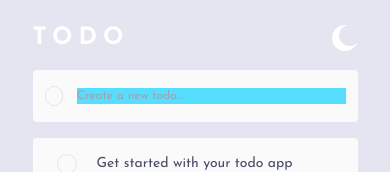
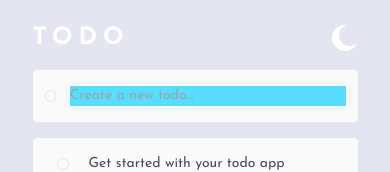
Before and after one commit to GraceYourCode/todo_app, a React (Vite) app: page / in a window 390 px wide. Shown: the part 268-440 px from the top of the page. Built offline with nearby package versions, Linux system fonts and the light colour scheme.

Commit message:
imputing all functionalities

```diff
--- a/src/Components/Check.jsx
+++ b/src/Components/Check.jsx
@@ -9,7 +9,7 @@ const Check = ({dark_mode, check_Control, task, completed}) => {
   return (
     <>
       <input type="checkbox" ref={checkbox} onClick={()=>check_Control(checkbox, checker, task)} checked={completed}
-        className={`appearance-none w-5 h-5 rounded-full ${dark_mode?"border-very_Dark_Grey_Blue":"border-very_Light_Grey_Blue"}
+        className={`appearance-none w-3 h-3 md:w-5 md:h-5 rounded-full ${dark_mode?"border-very_Dark_Grey_Blue":"border-very_Light_Grey_Blue"}
       border-1 hover:border-l-first_Grad hover:border-b-first_Grad hover:border-r-second_Grad hover:border-t-second_Grad
       checked:bg-gradient-to-r from-first_Grad to-second_Grad checked:border-none cursor-pointer outline-none`} />
       <svg ref={checker} xmlns="http://www.w3.org/2000/svg" width="11" height="9" style={{marginLeft: "5px"}}
--- a/src/Components/Search_Bar.jsx
+++ b/src/Components/Search_Bar.jsx
@@ -35,7 +35,7 @@ const Search_Bar = ({ dark_Mode }) => {
 
   return (
     // here is the div container which holds the search bar and checkbox for the task
-    <div className={`${dark_Mode ? "bg-desaturated_Blue" : "bg-light_Grey"} px-3 md:px-4 lg:px-6 py-4 rounded text-xs md:text-lg flex gap-3.5 lg:gap-5 items-center`}>
+    <div className={`${dark_Mode ? "bg-desaturated_Blue" : "bg-light_Grey"} px-3 md:px-4 lg:px-6 py-4 rounded text-sm md:text-lg flex gap-3.5 lg:gap-5 items-center`}>
       <Check dark_mode={dark_Mode} check_Control={add_Task} task={task_Text} />
       <input type="text" placeholder="Create a new todo..." ref={task_Text}
         /*
```
